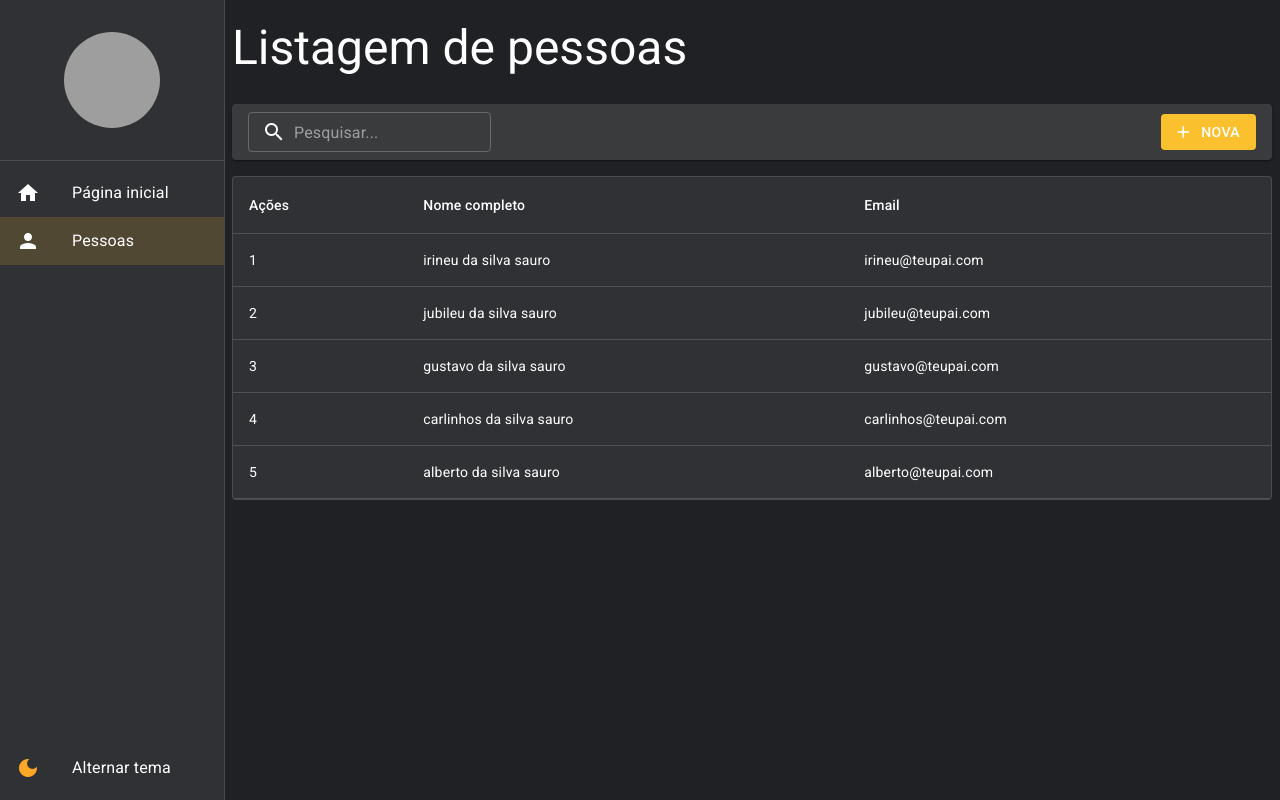
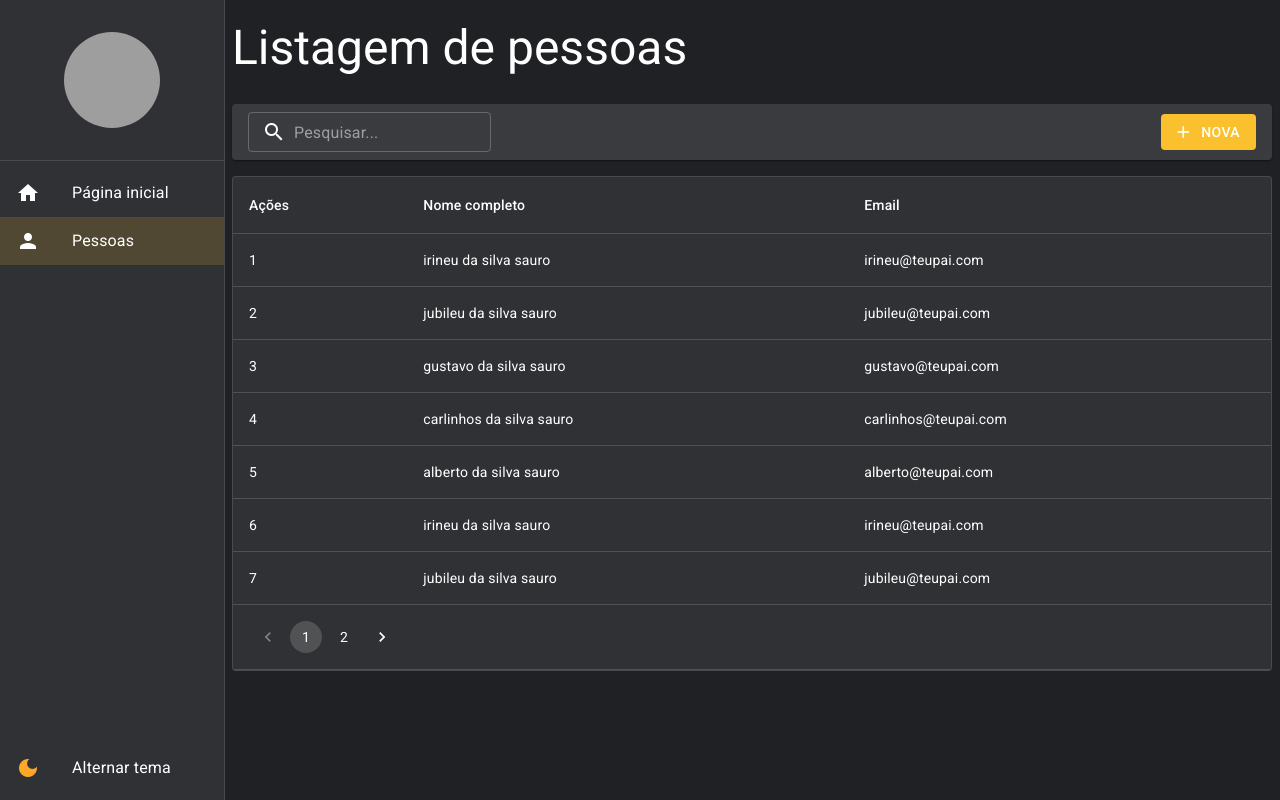
Before and after one commit to jeanwisotscki/dashboard, a React (Vite) app: page /pessoas in a window 1280 px wide. Built offline with nearby package versions, Linux system fonts and the light colour scheme; data requests are answered from the project's data file; grey boxes are pictures that could not be loaded.

Commit message:
paginação

```diff
--- a/mock/db.json
+++ b/mock/db.json
@@ -29,6 +29,54 @@
       "email": "alberto@teupai.com",
       "cidadeId": 1,
       "nomeCompleto": "alberto da silva sauro"
+    },
+    {
+      "id": 6,
+      "email": "irineu@teupai.com",
+      "cidadeId": 1,
+      "nomeCompleto": "irineu da silva sauro"
+    },
+    {
+      "id": 7,
+      "email": "jubileu@teupai.com",
+      "cidadeId": 1,
+      "nomeCompleto": "jubileu da silva sauro"
+    },
+    {
+      "id": 8,
+      "email": "gustavo@teupai.com",
+      "cidadeId": 1,
+      "nomeCompleto": "gustavo da silva sauro"
+    },
+    {
+      "id": 9,
+      "email": "carlinhos@teupai.com",
+      "cidadeId": 1,
+      "nomeCompleto": "carlinhos da silva sauro"
+    },
+    {
+      "id": 10,
+      "email": "irineu@teupai.com",
+      "cidadeId": 1,
+      "nomeCompleto": "irineu da silva sauro"
+    },
+    {
+      "id": 11,
+      "email": "jubileu@teupai.com",
+      "cidadeId": 1,
+      "nomeCompleto": "jubileu da silva sauro"
+    },
+    {
+      "id": 12,
+      "email": "gustavo@teupai.com",
+      "cidadeId": 1,
+      "nomeCompleto": "gustavo da silva sauro"
+    },
+    {
+      "id": 13,
+      "email": "carlinhos@teupai.com",
+      "cidadeId": 1,
+      "nomeCompleto": "carlinhos da silva sauro"
     }
   ]
 }
--- a/src/pages/Pessoas/index.tsx
+++ b/src/pages/Pessoas/index.tsx
@@ -1,7 +1,7 @@
 import React from "react";
 import {
-  Box,
   LinearProgress,
+  Pagination,
   Paper,
   Table,
   TableBody,
@@ -33,11 +33,15 @@ export const Pessoas: React.FC = () => {
     return searchParams.get("busca") || "";
   }, [searchParams]);
 
+  const pagina = React.useMemo(() => {
+    return Number(searchParams.get("pagina") || "1");
+  }, [searchParams]);
+
   React.useEffect(() => {
     setIsLoading(true);
 
     debounce(() => {
-      pessoasServices.getAll(1, busca).then((res) => {
+      pessoasServices.getAll(pagina, busca).then((res) => {
         setIsLoading(false);
 
         if (res instanceof Error) {
@@ -50,7 +54,7 @@ export const Pessoas: React.FC = () => {
         console.log(res);
       });
     });
-  }, [busca]);
+  }, [busca, pagina]);
 
   return (
     <LayoutBasePage
@@ -61,7 +65,7 @@ export const Pessoas: React.FC = () => {
           showInputSearch
           searchText={busca}
           onChangeSearchText={(text) =>
-            setSearchParams({ busca: text }, { replace: true })
+            setSearchParams({ busca: text, pagina: "1" }, { replace: true })
           }
         />
       }
@@ -99,6 +103,22 @@ export const Pessoas: React.FC = () => {
                 </TableCell>
               </TableRow>
             )}
+            {totalCount > 0 && totalCount > Environment.LIMITE_DE_LINHAS && (
+              <TableRow>
+                <TableCell colSpan={3}>
+                  <Pagination
+                    page={pagina}
+                    count={Math.ceil(totalCount / Environment.LIMITE_DE_LINHAS)}
+                    onChange={(e, newPage) =>
+                      setSearchParams(
+                        { busca, pagina: newPage.toString() },
+                        { replace: false }
+                      )
+                    }
+                  />
+                </TableCell>
+              </TableRow>
+            )}
           </TableFooter>
         </Table>
       </TableContainer>
--- a/src/shared/environment/index.ts
+++ b/src/shared/environment/index.ts
@@ -2,7 +2,7 @@ export const Environment = {
   /**
    * Define a quantidade de linhas a serem carregadas por padrão nas listagens.
    */
-  LIMITE_DE_LINHAS: 10,
+  LIMITE_DE_LINHAS: 7,
 
   /**
    * Placeholder para os inputs de busca.
--- a/src/shared/services/api/pessoas/pessoasServices.ts
+++ b/src/shared/services/api/pessoas/pessoasServices.ts
@@ -32,7 +32,9 @@ const getAll = async (
     if (data) {
       return {
         data,
-        totalCount: Number(headers["x-total-count"]) || 0,
+        totalCount: Number(
+          headers["x-total-count"] || Environment.LIMITE_DE_LINHAS
+        ),
       };
     }
 
```
